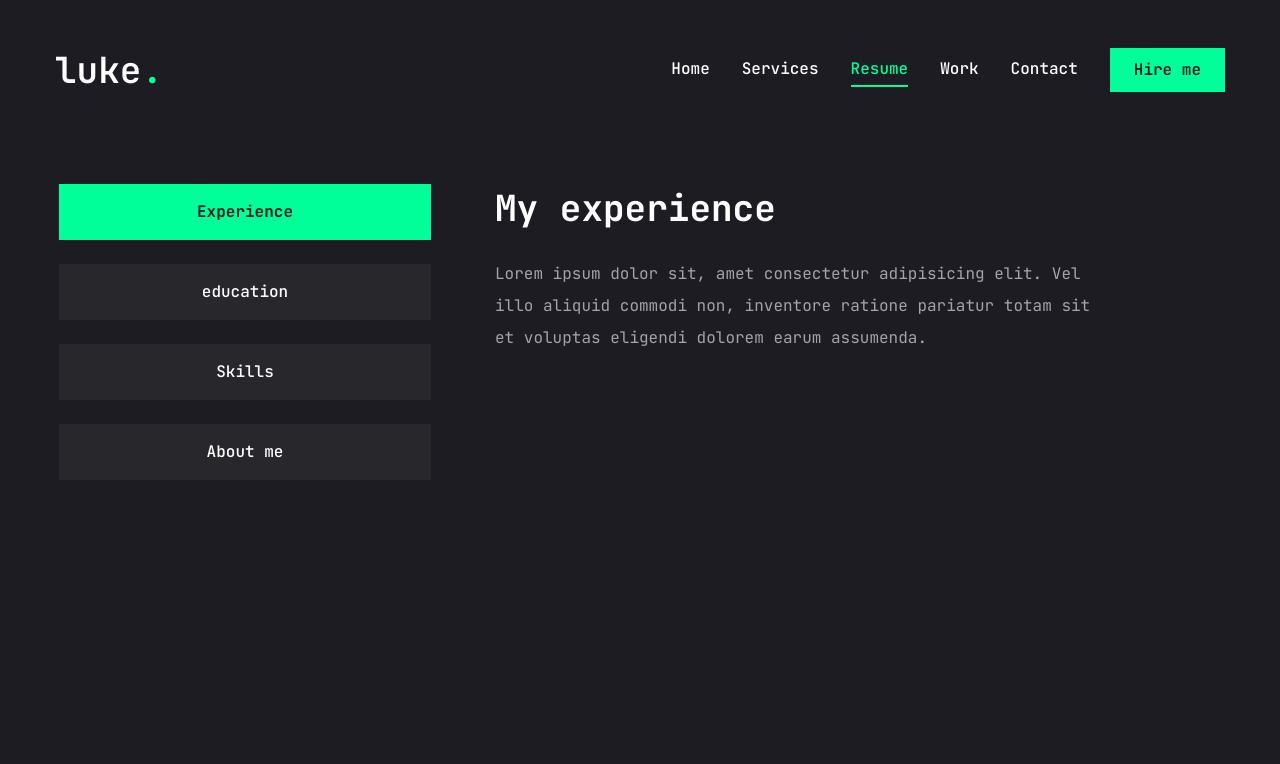
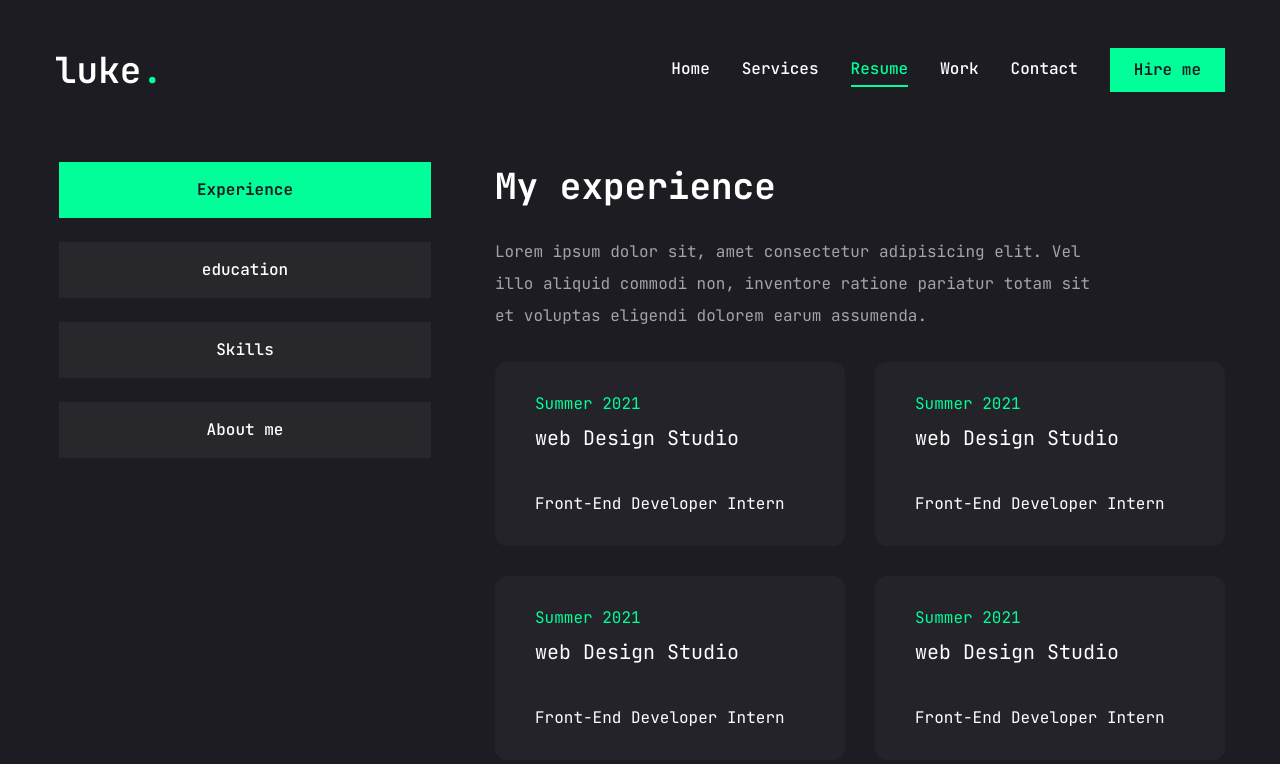
Before and after one commit to sfaa5/my-app, a Next.js app: page /resume in a window 1280 px wide. Shown: the top 764 px of the page. Built offline with nearby package versions, Linux system fonts and the light colour scheme.

Commit message:
duration-experience

```diff
--- a/app/resume/page.jsx
+++ b/app/resume/page.jsx
@@ -17,7 +17,7 @@
   TooltipProvider,
   TooltipTrigger,
 } from "@/components/ui/tooltip"; // Correct capitalization
-import { ScrollArea } from "@radix-ui/react-scroll-area";
+import { ScrollArea } from "@/components/ui/scroll-area";
 import { motion } from "framer-motion";
 const about = {
   title: "about me",
@@ -60,7 +60,27 @@
   title: "My experience",
   description:
     "Lorem ipsum dolor sit, amet consectetur adipisicing elit. Vel illo aliquid commodi non, inventore ratione pariatur totam sit et voluptas eligendi dolorem earum assumenda.",
-  iterms: [
+  items: [
+    {
+      institution: "web Design Studio",
+      degree: "Front-End Developer Intern",
+      duration: "Summer 2021",
+    },
+    {
+      institution: "web Design Studio",
+      degree: "Front-End Developer Intern",
+      duration: "Summer 2021",
+    },
+    {
+      institution: "web Design Studio",
+      degree: "Front-End Developer Intern",
+      duration: "Summer 2021",
+    },
+    {
+      institution: "web Design Studio",
+      degree: "Front-End Developer Intern",
+      duration: "Summer 2021",
+    },
     {
       institution: "web Design Studio",
       degree: "Front-End Developer Intern",
@@ -157,7 +177,23 @@
 {experience.description}
 </p>
 
+<ScrollArea className="h-[400px]">
+  <ul   className="grid grid-cols-1 lg:grid-cols-2 gap-[30px]">
+          {experience.items.map((item,index)=>{
+               return <li key={index} className="bg-[#232329] h-[184px] py-6 px-10 rounded-xl flex flex-col justify-center items-center lg:items-start gap-1">
+                <span className="text-accent">{item.duration}</span>
+                <h3 className="text-xl max-w-[260px] min-h-[60px] text-center lg:text-left ">  {item.institution}</h3>
+                <div>
+                  {/* dot */}
+                  <span ></span>
+                  <p>{item.degree}</p>
+                </div>
+               </li>
 
+
+          })}
+  </ul>
+</ScrollArea>
 
 
 
@@ -179,6 +215,8 @@
               about
             </TabsContent>
           </div>
+
+
         </Tabs>
       </div>
     </motion.div>
```
